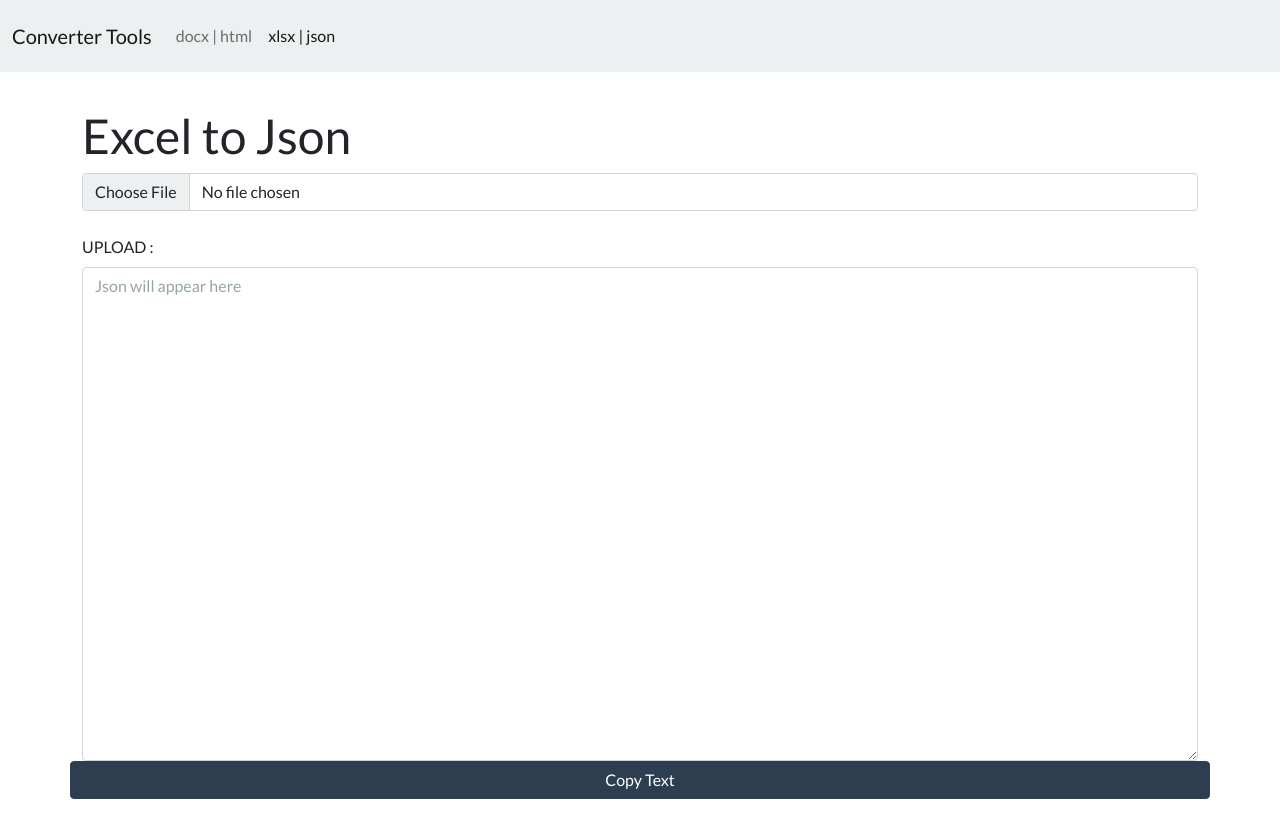
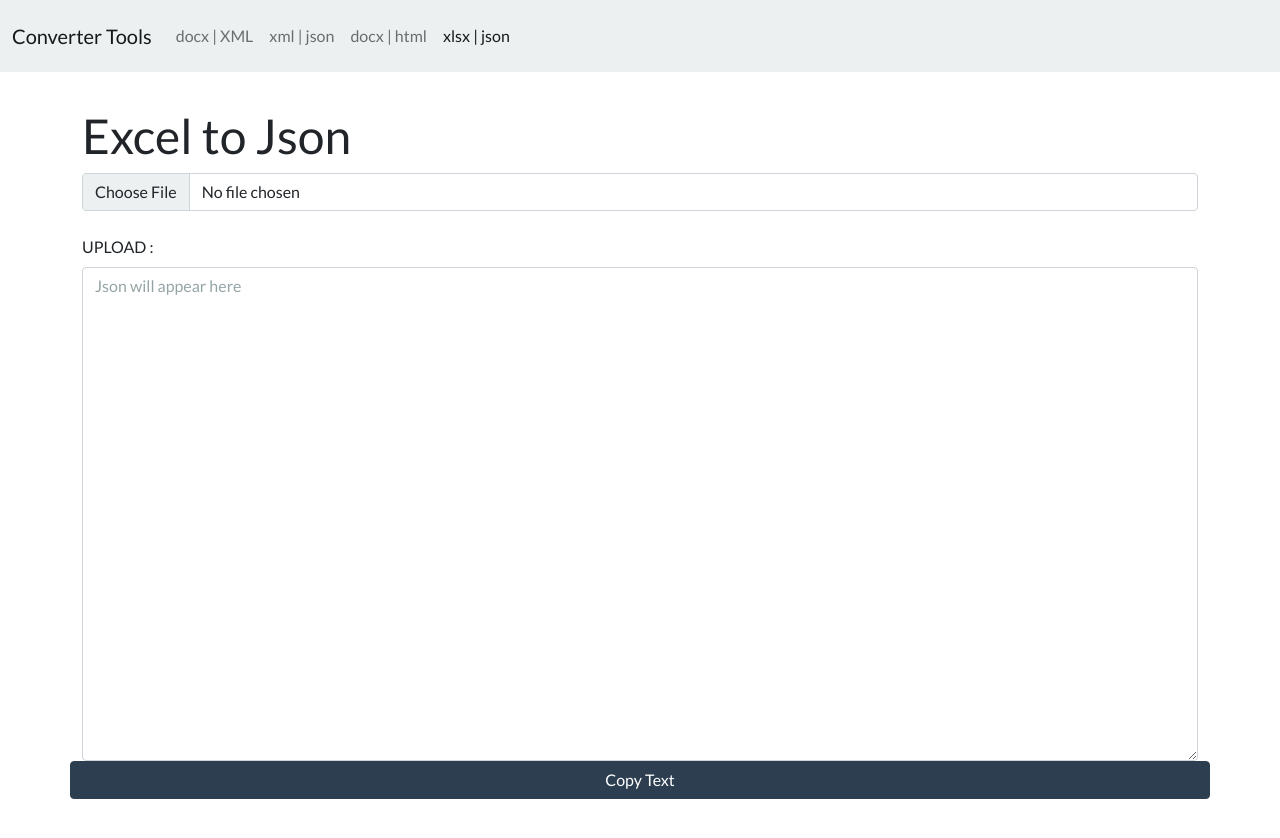
Before and after one commit to IanBedard/ExcelConverter, a plain HTML site: page index.html in a window 1280 px wide. Drawn offline with nearby package versions, Linux system fonts and the light colour scheme.

Commit message:
Update index.html

```diff
--- a/index.html
+++ b/index.html
@@ -20,18 +20,26 @@
            <div class="collapse navbar-collapse" id="navbarColor03">
             <ul class="navbar-nav me-auto">
               <li class="nav-item">
-              <a class="nav-link" href="https://ianbedard.github.io/WordConverter/">docx | html
+                  <a class="nav-link" href="https://xml-converter.netlify.app/">docx | XML
 
                   </a>
                 </li>
                 <li class="nav-item">
+                  <a class="nav-link" href="https://xml-converter.netlify.app/json.html">xml | json
+
+                  </a>
+                </li>
+              <li class="nav-item">
+                <a class="nav-link" href="https://ianbedard.github.io/WordConverter/">docx | html
+                     <span class="visually-hidden">(current)</span>
+                </a>
+              </li>
+              <li class="nav-item">
                 <a class="nav-link active" href="https://ianbedard.github.io/ExcelConverter/">xlsx | json</a>
-              <span class="visually-hidden">(current)</span>
               </li>
 
             </ul>
 
-        </div>
       </div>
     </nav>
     <div class="container">
```
Lines whose indentation alone changed are shown as unchanged.
